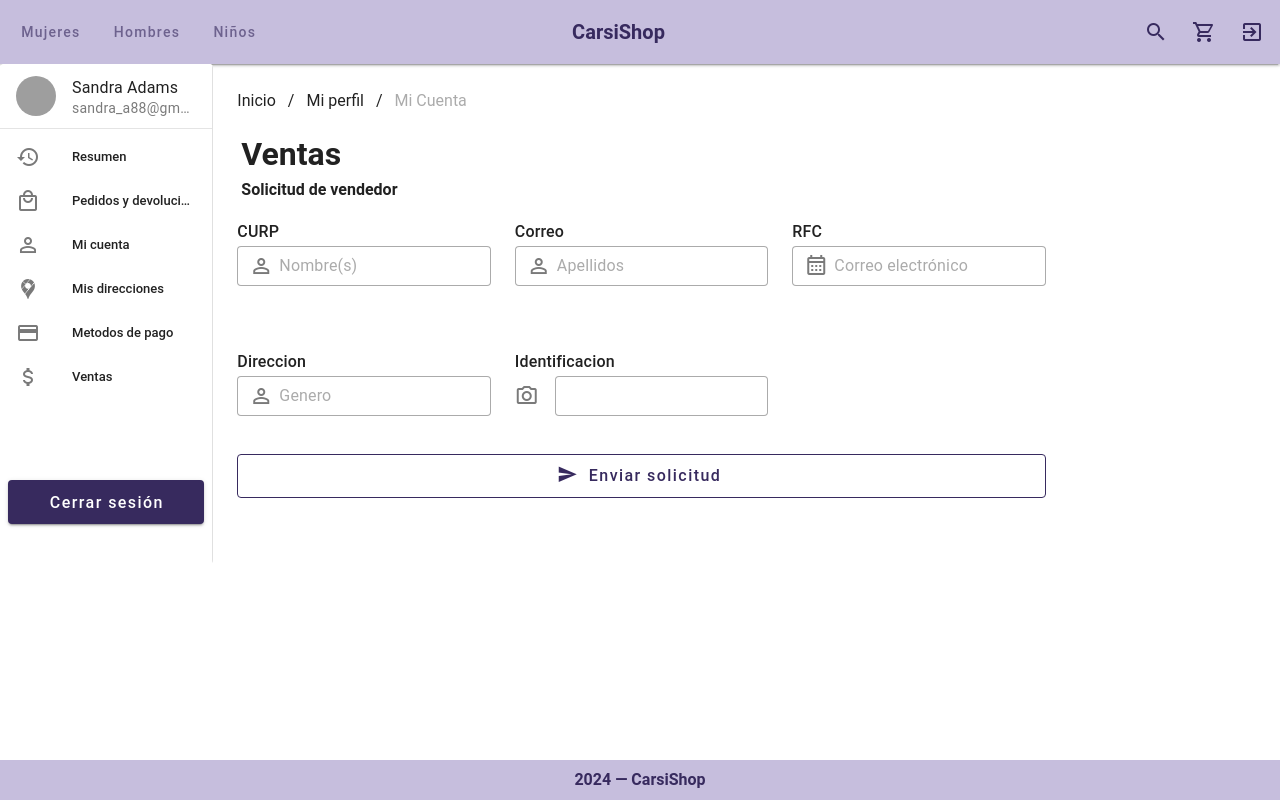
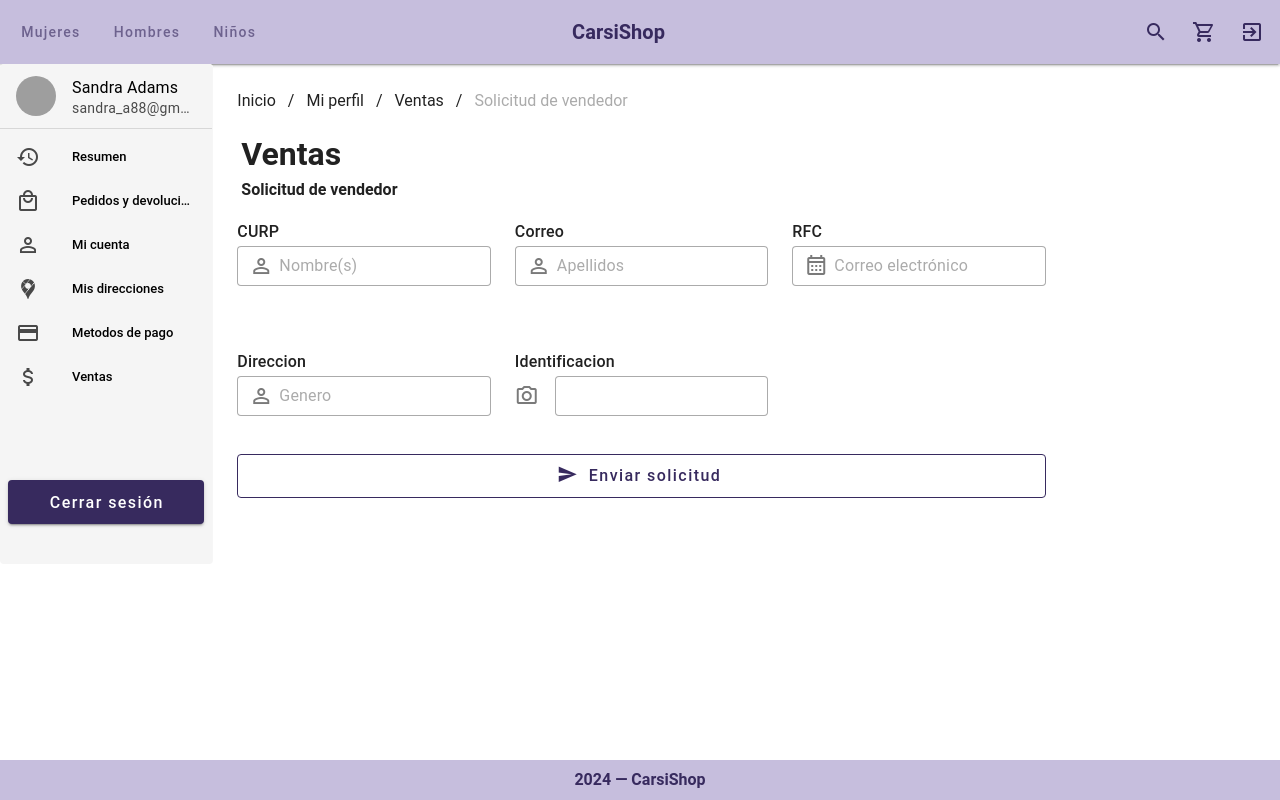
Before and after one commit to JoksanBahena/CARSISHOP-UI, a Vue app: page /profileSalesRequest in a window 1280 px wide. Built offline with nearby package versions, Linux system fonts and the light colour scheme; grey boxes are pictures that could not be loaded.

Commit message:
[MODIFY] Se corrigeron los Breadcrumb y el color de la sidebar

```diff
--- a/src/components/common/SidebarComponent.vue
+++ b/src/components/common/SidebarComponent.vue
@@ -1,43 +1,37 @@
 <template>
   <v-card variant="flat">
     <v-layout>
-        <v-navigation-drawer
-
-        >
-          <v-list>
-            <v-list-item
-              prepend-avatar="https://randomuser.me/api/portraits/women/85.jpg"
-              subtitle="sandra_a88@gmailcom"
-              title="Sandra Adams"
-            ></v-list-item>
+      <v-navigation-drawer :color="colors.gray" theme="dark" permanent>
+        <v-list color="transparent">
+          <v-list-item prepend-avatar="https://randomuser.me/api/portraits/women/85.jpg" subtitle="sandra_a88@gmailcom"
+            title="Sandra Adams"></v-list-item>
         </v-list>
 
         <v-divider></v-divider>
 
         <v-list density="compact" nav>
           <v-list-item prepend-icon="mdi-history" title="Resumen" value="resumen" href="/profileResume"></v-list-item>
-            <v-list-item prepend-icon="mdi-shopping-outline" title="Pedidos y devoluciones" value="shared" href="/profileReturnsOrders"></v-list-item>
-            <v-list-item prepend-icon="mdi-account-outline" title="Mi cuenta" value="starred" href="/profileAccount"></v-list-item>
-            <v-list-item prepend-icon="mdi-google-maps" title="Mis direcciones" value="starred" href="/profileAddress"></v-list-item>
-            <v-list-item prepend-icon="mdi-credit-card-outline" title="Metodos de pago" value="starred" href="/profilePayment"></v-list-item>
-            <v-list-item prepend-icon="mdi-currency-usd" title="Ventas" value="starred" href="/profileSales" ></v-list-item>
+          <v-list-item prepend-icon="mdi-shopping-outline" title="Pedidos y devoluciones" value="shared"
+            href="/profileReturnsOrders"></v-list-item>
+          <v-list-item prepend-icon="mdi-account-outline" title="Mi cuenta" value="starred"
+            href="/profileAccount"></v-list-item>
+          <v-list-item prepend-icon="mdi-google-maps" title="Mis direcciones" value="starred"
+            href="/profileAddress"></v-list-item>
+          <v-list-item prepend-icon="mdi-credit-card-outline" title="Metodos de pago" value="starred"
+            href="/profilePayment"></v-list-item>
+          <v-list-item prepend-icon="mdi-currency-usd" title="Ventas" value="starred"
+            href="/profileSales"></v-list-item>
         </v-list>
         <template v-slot:append>
           <div class="pa-2">
-             <v-btn
-          class="mb-8 text-none"
-          :color="colors.primary_dark"
-          size="large"
-          block
-
-        >
+            <v-btn class="mb-8 text-none" :color="colors.primary_dark" size="large" block>
               Cerrar sesión
             </v-btn>
           </div>
         </template>
       </v-navigation-drawer>
 
-        <v-main :style="{'height': '500px'}"></v-main>
+      <v-main :style="{ 'height': '500px' }"></v-main>
       <!-- <v-main :style="{ 'height': '100%' }"></v-main> -->
       <!-- <v-main style="height: 90%"></v-main> -->
 
@@ -52,5 +46,6 @@ const colors = {
   primary: Colors.cs_primary,
   primary_dark: Colors.cs_primary_dark,
   white: Colors.cs_white,
+  gray: Colors.cs_secondary
 };
 </script>
--- a/src/views/profile/ProfileAddAddressView.vue
+++ b/src/views/profile/ProfileAddAddressView.vue
@@ -1,6 +1,6 @@
 <template>
   <profile-layout>
-    <v-breadcrumbs :items="['Inicio', 'Mi perfil', 'Mi Cuenta']"></v-breadcrumbs>
+    <v-breadcrumbs :items="['Inicio', 'Mi perfil', 'Mis direcciones', 'Agregar nueva dirección']"></v-breadcrumbs>
     <h1 class='ml-5'>Mis dirrecciones</h1>
 
     <v-container>
--- a/src/views/profile/ProfileAddPaymentView.vue
+++ b/src/views/profile/ProfileAddPaymentView.vue
@@ -1,6 +1,6 @@
 <template>
   <profile-layout>
-    <v-breadcrumbs :items="['Inicio', 'Mi perfil', 'Mi Cuenta']"></v-breadcrumbs>
+    <v-breadcrumbs :items="['Inicio', 'Mi perfil', 'Metodos de pago', 'Agregar nuevo metodo de pago' ]"></v-breadcrumbs>
     <h1 class='ml-5'>Metodos de pagos</h1>
 
     <v-container>
--- a/src/views/profile/ProfilePaymentView.vue
+++ b/src/views/profile/ProfilePaymentView.vue
@@ -1,6 +1,6 @@
 <template>
   <profile-layout>
-    <v-breadcrumbs :items="['Inicio', 'Mi perfil', 'Mi Cuenta']"></v-breadcrumbs>
+    <v-breadcrumbs :items="['Inicio', 'Mi perfil', 'Metodos de pago']"></v-breadcrumbs>
     <h1 class='ml-5'>Metodos de pago</h1>
 
   <v-container class="ml-0" style="width: 80%;">
--- a/src/views/profile/ProfileResumeView.vue
+++ b/src/views/profile/ProfileResumeView.vue
@@ -1,6 +1,6 @@
 <template>
   <profile-layout>
-    <v-breadcrumbs :items="['Inicio', 'Mi perfil', 'Mis direcciones']"></v-breadcrumbs>
+    <v-breadcrumbs :items="['Inicio', 'Mi perfil', 'Resumen']"></v-breadcrumbs>
     <h1 class='ml-5'>Resumen</h1>
 
     <v-container class="ml-0" style="width: 80%;">
--- a/src/views/profile/ProfileSalesRequest.vue
+++ b/src/views/profile/ProfileSalesRequest.vue
@@ -1,6 +1,6 @@
 <template>
   <profile-layout>
-    <v-breadcrumbs :items="['Inicio', 'Mi perfil', 'Mi Cuenta']"></v-breadcrumbs>
+    <v-breadcrumbs :items="['Inicio', 'Mi perfil', 'Ventas', 'Solicitud de vendedor']"></v-breadcrumbs>
     <h1 class='ml-5'>Ventas</h1>
     <h4 class='ml-5'>Solicitud de vendedor</h4>
 
--- a/src/views/profile/ProfileSalesView.vue
+++ b/src/views/profile/ProfileSalesView.vue
@@ -1,6 +1,6 @@
 <template>
   <profile-layout>
-    <v-breadcrumbs :items="['Inicio', 'Mi perfil', 'Mi Cuenta']"></v-breadcrumbs>
+    <v-breadcrumbs :items="['Inicio', 'Mi perfil', 'Ventas']"></v-breadcrumbs>
 
     <h1 class='ml-5'>Mis ventas</h1>
     <v-container class="d-flex align-center justify-center flex-column">
```
Lines whose indentation alone changed are shown as unchanged.
